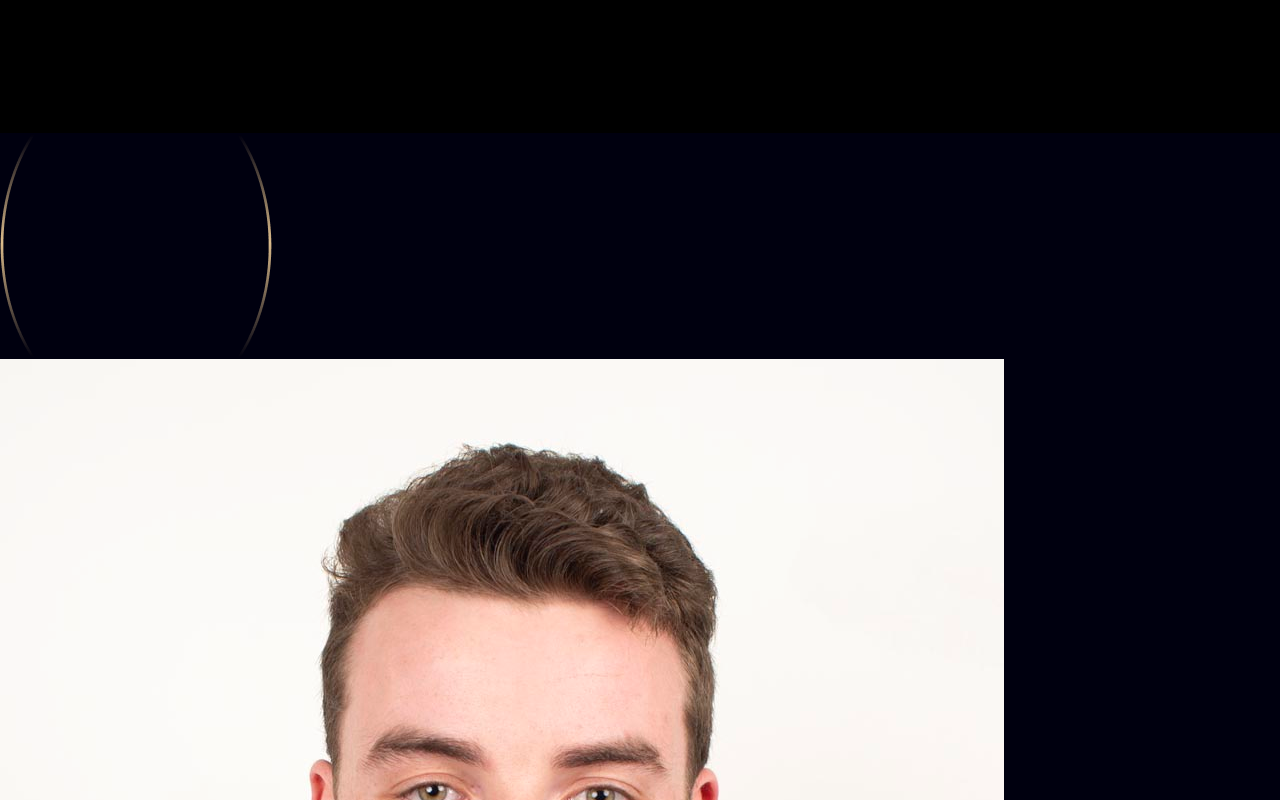
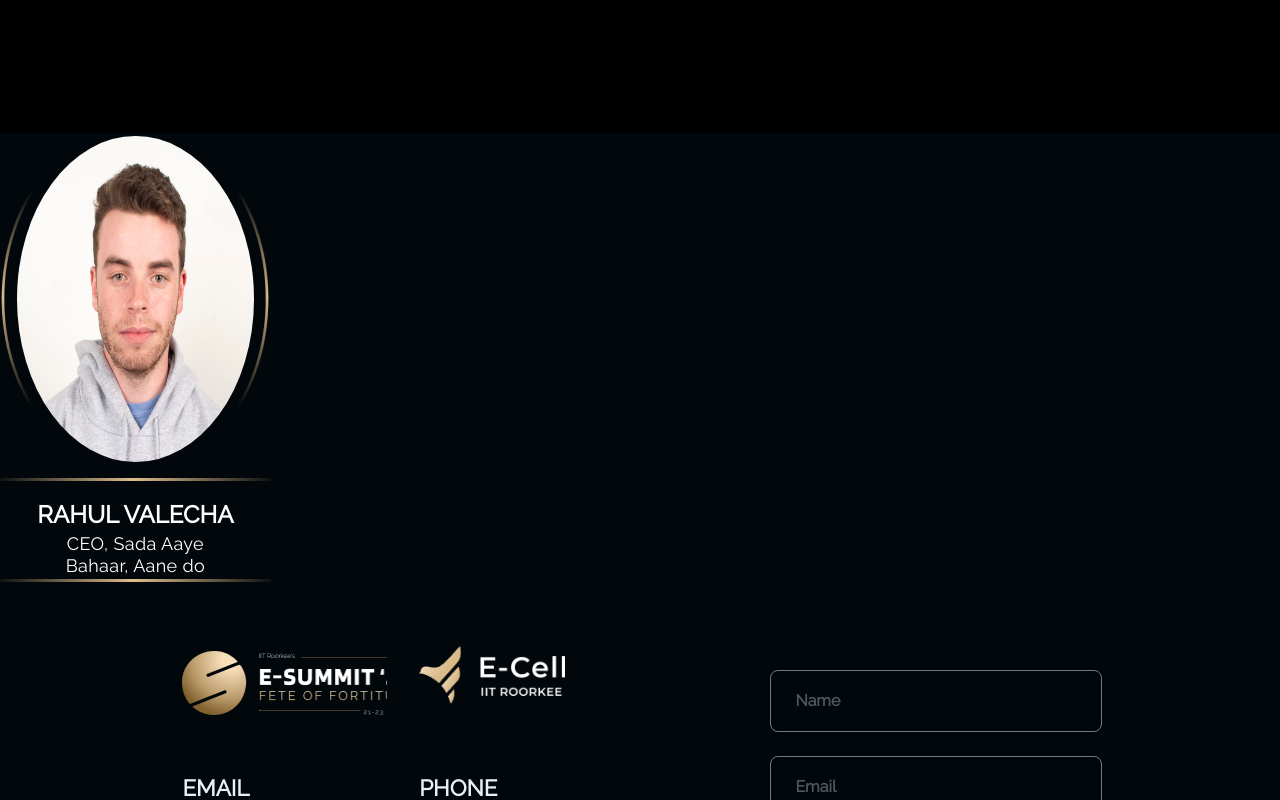
Before and after one commit to Ecell-IITR/Esummit22-frontend, a Next.js app: page / in a window 1280 px wide. Shown: the part 740-1540 px from the top of the page. Built offline with nearby package versions, Linux system fonts and the light colour scheme; no server answers; a web font is replaced by a local one.

Commit message:
speaker card style added

```diff
--- a/styles/index.scss
+++ b/styles/index.scss
@@ -1,6 +1,7 @@
 @import "./_fonts.scss";
 @import "./footer.scss";
 @import "./header.scss";
+@import "./speaker-card.scss";
 @import "./mobileHeader.scss";
 @import "./customGradientBtn.scss";
 @import "./counter.scss";
```
